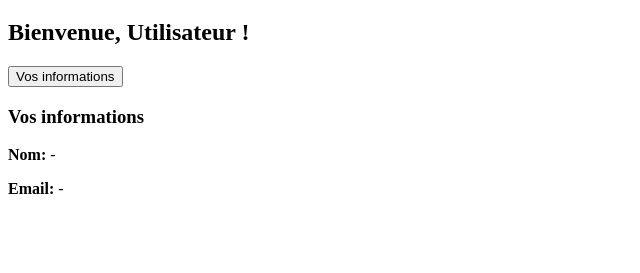
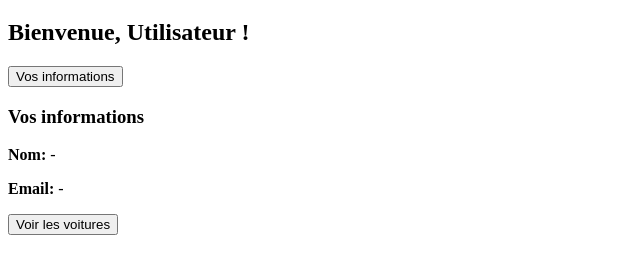
Before and after one commit to paul415-creator/ProjetWebTunisie, a website: page fronted/dashboard.html in a window 1280 px wide. Both pictures are taken after a click on the button "Vos informations". Shown: the part 61-334 px from the top of the page, without its empty margins (0-640 px from the left). Drawn offline with Linux system fonts and the light colour scheme.

Commit message:
Modif Dasbhoard redirection vers Vehicules.html

```diff
--- a/fronted/dashboard.html
+++ b/fronted/dashboard.html
@@ -19,6 +19,7 @@
         <h3>Vos informations</h3>
         <p><strong>Nom:</strong> <span id="display-name">-</span></p>
         <p><strong>Email:</strong> <span id="display-email">-</span></p>
+        <button id="redirect-voitures">Voir les voitures</button>
     </div>
 
     <script>
@@ -30,7 +31,7 @@
         document.getElementById('display-name').textContent = currentUser.name || '-';
         document.getElementById('display-email').textContent = currentUser.email || '-';
 
-        // Fonctionnalité du bouton
+        // Fonctionnalité du bouton d'affichage des informations
         document.getElementById('toggle-info').addEventListener('click', function() {
             const infoContainer = document.getElementById('info-container');
 
@@ -40,6 +41,11 @@
                 infoContainer.style.display = 'block';
             }
         });
+
+        // Fonctionnalité du bouton de redirection vers voitures.html
+        document.getElementById('redirect-voitures').addEventListener('click', function() {
+            window.location.href = 'voitures.html';
+        });
     </script>
 </body>
 </html>
```
